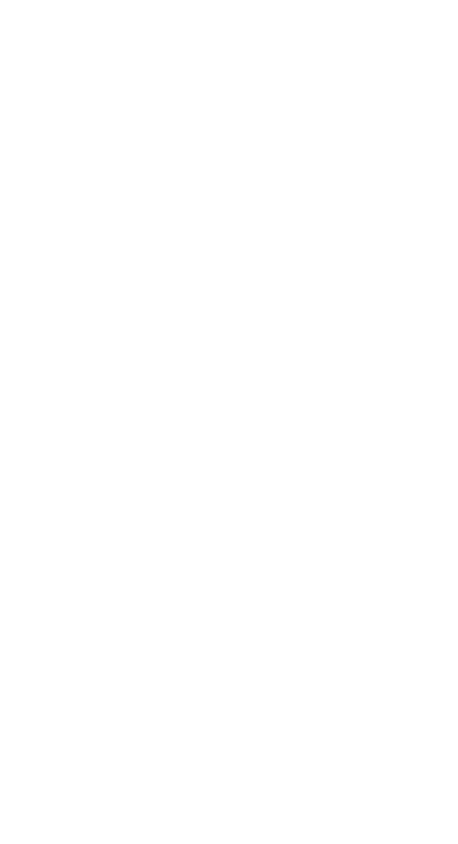
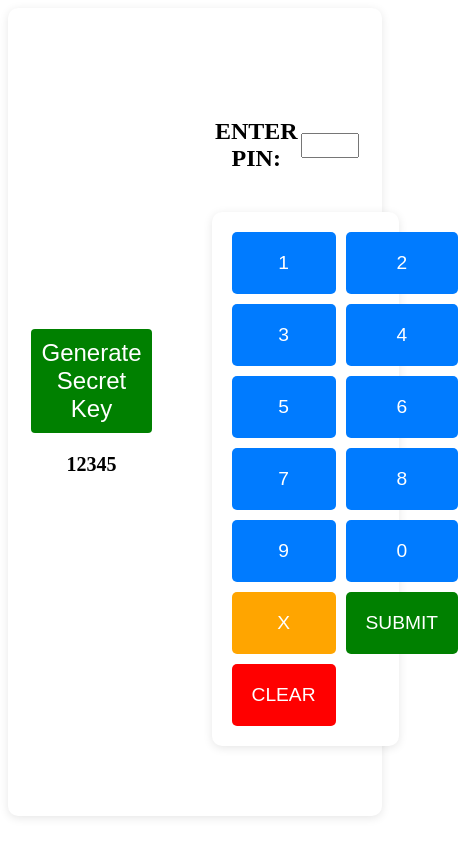
Before and after one commit to mejbaurrahman/Secret-Key-Matcher, a plain HTML site: page index.html in a window 390 px wide. Shown: the whole page, 458 px wide, since content can reach past the window. Drawn offline with Linux system fonts and the light colour scheme.

Commit message:
design and keypad media query

```diff
--- a/css/style.css
+++ b/css/style.css
@@ -0,0 +1,144 @@
+/* body {
+  display: flex;
+  justify-content: center;
+  align-items: center;
+  flex-direction: column;
+  height: 100vh;
+  margin: 0;
+  font-family: Arial, sans-serif;
+  background-color: #f8f9fa;
+} */
+.container {
+  display: flex;
+  justify-content: center;
+  align-items: center;
+
+  padding: 40px;
+  box-shadow: 0 2px 10px rgba(0, 0, 0, 0.1);
+  background-color: white;
+  border-radius: 10px;
+}
+
+.container-part {
+  width: 50%;
+  text-align: center;
+  padding: 30px;
+}
+.secret-key-show {
+  width: 100%;
+  display: flex;
+  justify-content: center;
+  align-items: center;
+}
+.secret-key-show h3 {
+  text-align: center;
+}
+#generate-pin-button {
+  font-size: 24px;
+  background-color: green;
+  border: none;
+  padding: 10px;
+  color: white;
+  cursor: pointer;
+  border-radius: 4px;
+}
+/* .secret-key-show {
+  border: 1px solid black;
+  width: 100px;
+  padding: 10px;
+  margin-top: 30px;
+  background-color: antiquewhite;
+} */
+
+#show-random-secret-key {
+  font-size: 20px;
+  text-align: center;
+  /* display: none; */
+}
+
+.show-enter-pin {
+  display: flex;
+  justify-content: center;
+  align-items: center;
+}
+.show-enter-pin h5 {
+  font-size: 24px;
+  font-weight: 700;
+}
+.show-enter-pin input {
+  width: 50%;
+  padding: 3px;
+}
+.keypad {
+  display: grid;
+  grid-template-columns: repeat(4, 1fr);
+  gap: 10px;
+  width: 100%;
+  padding: 20px;
+  box-shadow: 0 2px 10px rgba(0, 0, 0, 0.1);
+  background-color: white;
+  border-radius: 10px;
+}
+
+.number-type {
+  padding: 20px;
+  background-color: #007bff;
+  color: white;
+  border: none;
+  border-radius: 5px;
+  font-size: 1.2em;
+  cursor: pointer;
+  transition: background-color 0.3s ease;
+}
+
+.delete-type {
+  padding: 20px;
+  background-color: orange;
+  color: white;
+  border: none;
+  border-radius: 5px;
+  font-size: 1.2em;
+  cursor: pointer;
+  transition: background-color 0.3s ease;
+}
+
+.submit-type {
+  padding: 20px;
+  background-color: green;
+  color: white;
+  border: none;
+  border-radius: 5px;
+  font-size: 1.2em;
+  cursor: pointer;
+  transition: background-color 0.3s ease;
+}
+.clear-type {
+  padding: 20px;
+  background-color: red;
+  color: white;
+  border: none;
+  border-radius: 5px;
+  font-size: 1.2em;
+  cursor: pointer;
+  transition: background-color 0.3s ease;
+}
+
+.number-type:hover,
+.submit-type:hover,
+.clear-type:hover,
+.delete-type:hover {
+  background-color: #0056b3;
+}
+
+@media (max-width: 768px) {
+  .keypad {
+    grid-template-columns: repeat(3, 1fr);
+  }
+}
+
+/* Smaller devices */
+@media (max-width: 480px) {
+  .keypad {
+    grid-template-columns: repeat(2, 1fr);
+  }
+}
--- a/index.html
+++ b/index.html
@@ -3,7 +3,44 @@
   <head>
     <meta charset="UTF-8" />
     <meta name="viewport" content="width=device-width, initial-scale=1.0" />
+    <link rel="stylesheet" href="css/style.css" />
     <title>Secret Key Matcher</title>
   </head>
-  <body></body>
+  <body>
+    <div class="container">
+      <section class="container-part" id="pin-random-generator">
+        <div class="generate-pin">
+          <button id="generate-pin-button" type="button">
+            Generate Secret Key
+          </button>
+        </div>
+        <div class="secret-key-show">
+          <h3 id="show-random-secret-key">12345</h3>
+        </div>
+      </section>
+
+      <section class="container-part">
+        <div class="show-enter-pin">
+          <h5>ENTER PIN:</h5>
+          <input type="text" name="pin" id="show-entered-pin" />
+        </div>
+        <div class="keypad">
+          <button class="number-type" type="button">1</button>
+          <button class="number-type" type="button">2</button>
+          <button class="number-type" type="button">3</button>
+          <button class="number-type" type="button">4</button>
+          <button class="number-type" type="button">5</button>
+          <button class="number-type" type="button">6</button>
+          <button class="number-type" type="button">7</button>
+          <button class="number-type" type="button">8</button>
+          <button class="number-type" type="button">9</button>
+          <button class="number-type" type="button">0</button>
+          <button class="delete-type" type="button">X</button>
+          <button class="submit-type" type="button">SUBMIT</button>
+          <button class="clear-type" type="button">CLEAR</button>
+        </div>
+      </section>
+    </div>
+    <script src="js/script.js"></script>
+  </body>
 </html>
```
